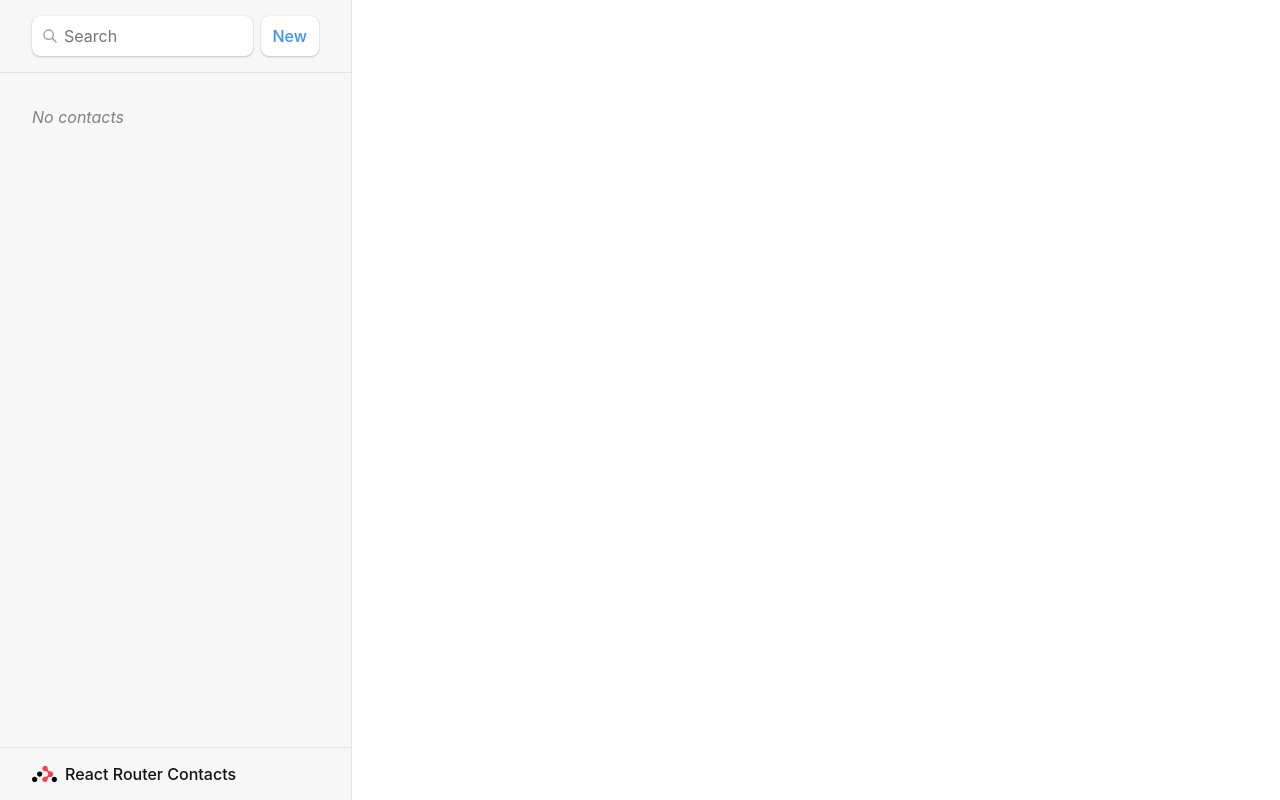
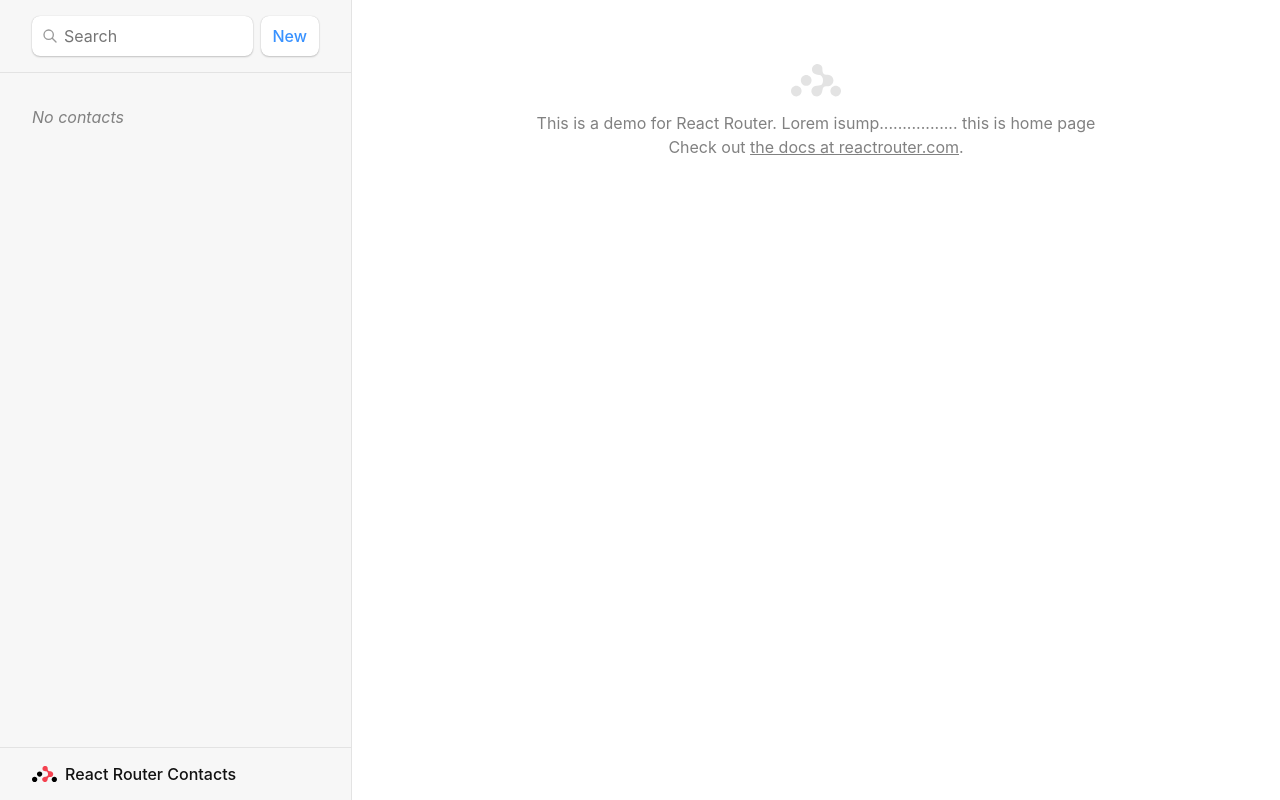
Before and after one commit to vuvantienhd96/projectvti, a React (Vite) app: page / in a window 1280 px wide. Built offline with nearby package versions, Linux system fonts and the light colour scheme.

Commit message:
add source to git

```diff
--- a/src/main.jsx
+++ b/src/main.jsx
@@ -15,6 +15,7 @@ import {action as editAction } from "./routes/edit"
 import EditContact from "./routes/edit";
 
 import {action as destroyAction } from './routes/destroy';
+import Index from "./routes";
 
 const router = createBrowserRouter([
   {
@@ -25,6 +26,7 @@ const router = createBrowserRouter([
     loader: rootLoader,
     action: rootAction,
     children: [
+      { index: true, element: <Index /> },
       {
         path: "contacts/:contactId",
         element: <Contact />,
--- /dev/null
+++ b/src/routes/index.jsx
@@ -0,0 +1,14 @@
+export default function Index() {
+    return (
+      <p id="zero-state">
+        This is a demo for React Router.
+        Lorem isump................. this is home page
+        <br />
+        Check out{" "}
+        <a href="https://reactrouter.com">
+          the docs at reactrouter.com
+        </a>
+        .
+      </p>
+    );
+  }
```
